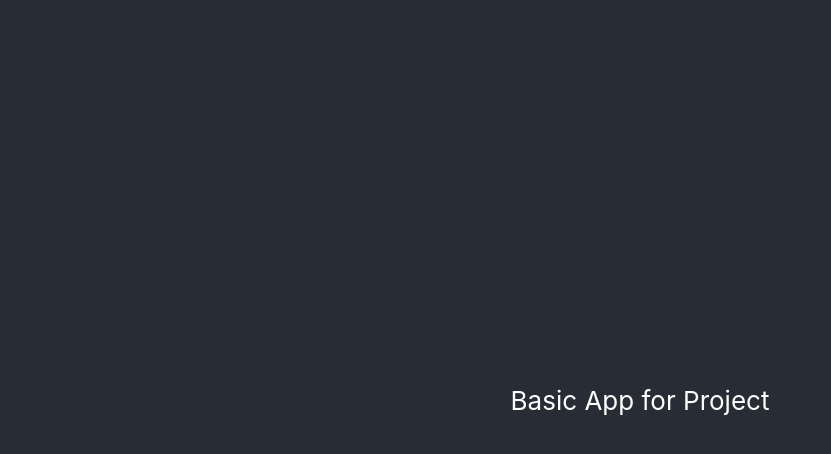
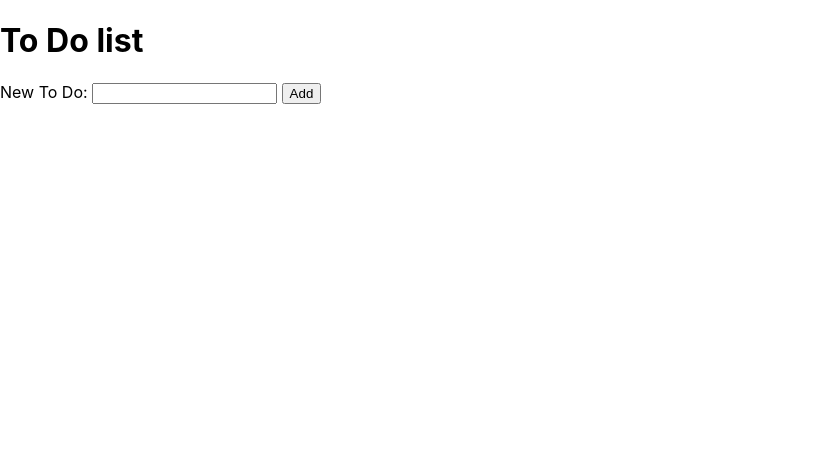
Before and after one commit to santony2/satodo, a React (Create React App) app: page / in a window 1280 px wide. Shown: the top 454 px of the page, without its empty margins (0-831 px from the left). Built offline with nearby package versions, Linux system fonts and the light colour scheme.

Commit message:
Initial commit
Adding barebones UI and basic add item functionality

```diff
--- a/package.json
+++ b/package.json
@@ -9,6 +9,7 @@
     "react": "^18.3.1",
     "react-dom": "^18.3.1",
     "react-scripts": "5.0.1",
+    "uuidv4": "^6.2.13",
     "web-vitals": "^2.1.4"
   },
   "scripts": {
--- a/src/App.js
+++ b/src/App.js
@@ -1,16 +1,45 @@
 import './App.css';
-//import ToDoLayout from './components/ToDoLayout';
-
-function App() {
-  return (
-        <div className="App">
-        <header className="App-header">
-
-            Basic App for Project
-        </header>
-        </div>
-  );
-}
+import React, { Component } from 'react'
+import { useState } from 'react'
 
 
-export default App;
+
+export default function App() {
+  const [inputValue, setInputValue] = useState("")
+  const [todoitems, setTodoitems] = useState([])
+
+
+  function handleSubmit(e) {
+    e.preventDefault();
+    !!(inputValue)?console.log("value"):console.log("empty")
+    setTodoitems(tmpTodoitems => {
+      return [...todoitems,{id: crypto.randomUUID(),todotext:inputValue, completed:false},]
+    })
+    setInputValue('');
+  }
+
+  return (
+    <>
+      <h1 className="header">To Do list</h1>
+      <ul className="list">
+        {todoitems.map(todos => {
+        return (
+        <li>
+        <label>
+          <input type="checkbox" />{todos.todotext}&nbsp;
+{//    Code for setting the check box state - breaks functionality now
+//         <input type="checkbox" checked={todos.completed} />{todos.todotext}
+        }
+          </label>
+        <button className="btn btn-delete">Delete</button>
+      </li>)
+        })}
+      </ul>
+      <form className="new-todo" onSubmit={handleSubmit}>
+      <label htmlfor="form_item">New To Do: </label>
+      <input type='text' id="form_item" value={inputValue} onChange={e => setInputValue(e.target.value)}/>&nbsp;
+      <button className="btn btn-add" onClick={handleSubmit}>Add</button>
+      </form>
+    </>
+  )
+}
--- a/src/index.js
+++ b/src/index.js
@@ -3,6 +3,7 @@ import ReactDOM from 'react-dom/client';
 import './index.css';
 import App from './App';
 import reportWebVitals from './reportWebVitals';
+
 
 const root = ReactDOM.createRoot(document.getElementById('root'));
 root.render(
```
Also changed, not shown: 1 other file (tests, documents, lock files or other folders).
